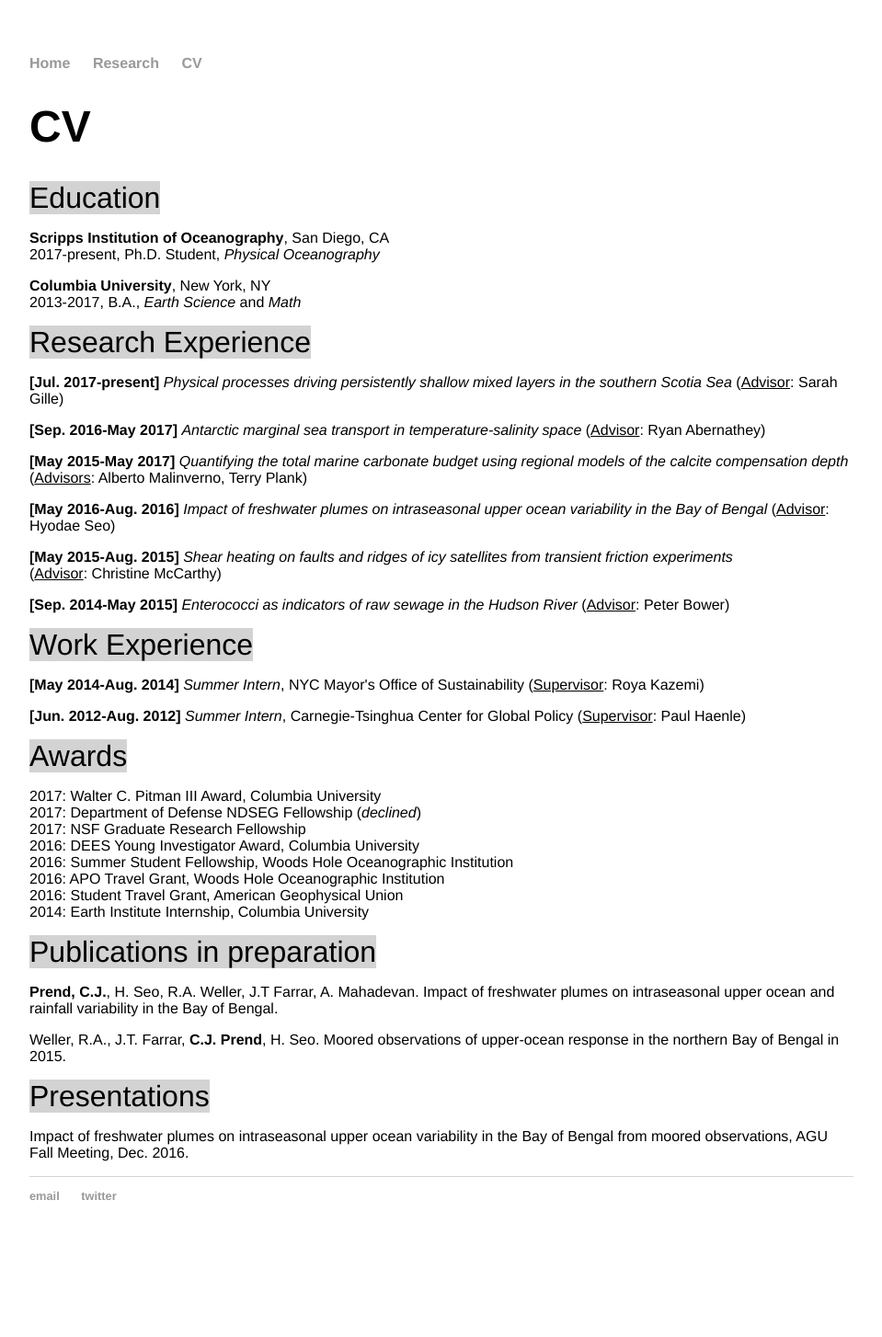
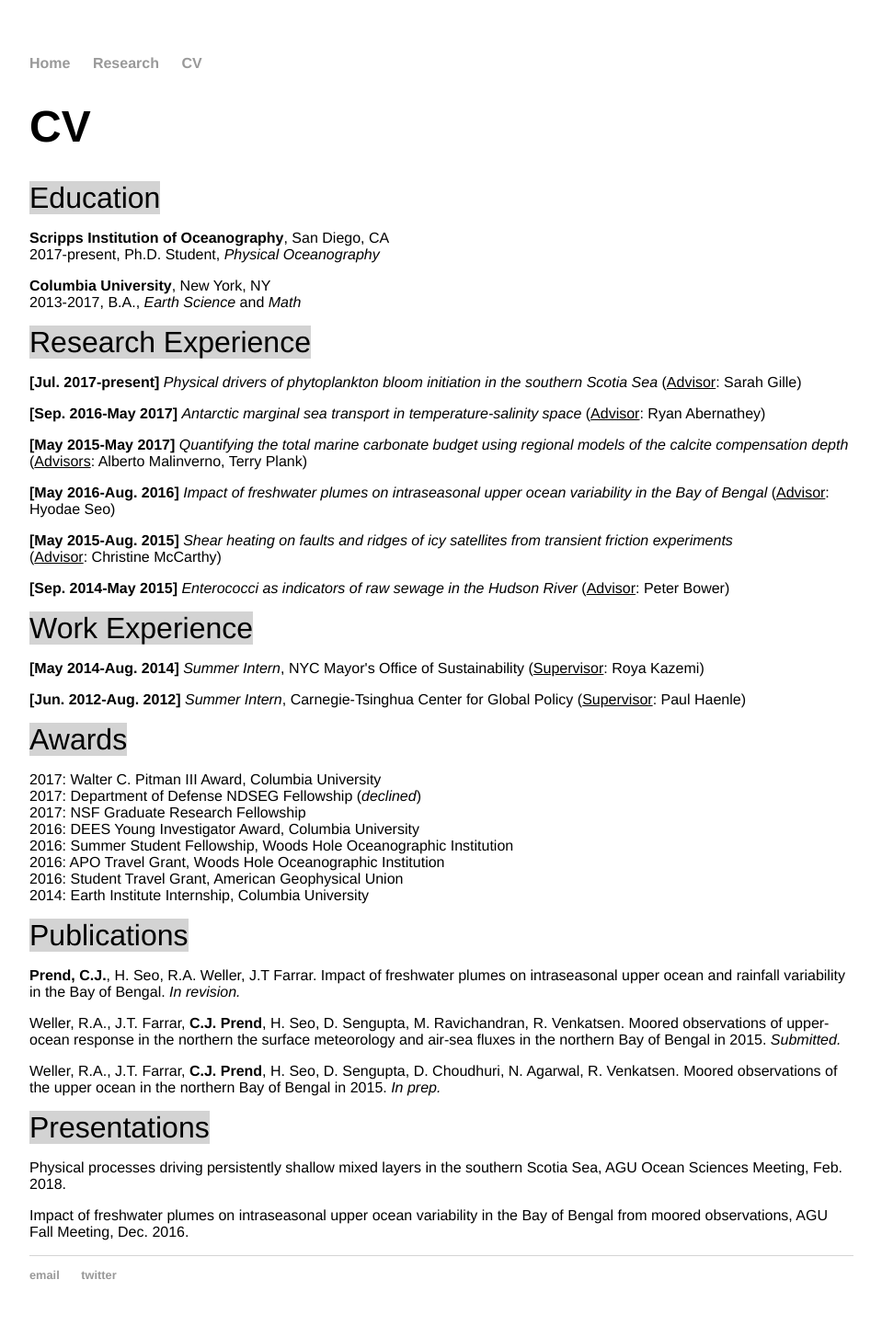
Before and after one commit to cprend/cprend.github.io, a Jekyll site: the page cv/index.html, which Jekyll copies as it is, in a window 1280 px wide. Shown: the whole page at 92% size, without its empty margins (160-1119 px from the left). Built offline with Jekyll 4.4.1, drawn with Linux system fonts in a browser that asks for light colours; before the commit the page ends 1368 px from its top, so only the background shows below that.

Commit message:
Update index.html

```diff
--- a/cv/index.html
+++ b/cv/index.html
@@ -23,7 +23,7 @@
 		<p><b>Columbia University</b>, New York, NY<br/>
 		2013-2017, B.A., <em>Earth Science</em> and <em>Math</em></p>
 		<p1>Research Experience</p1>
-		<p><b>[Jul. 2017-present]</b> <em>Physical processes driving persistently shallow mixed layers in the southern Scotia Sea</em> (<u>Advisor</u>: Sarah Gille)</p>
+		<p><b>[Jul. 2017-present]</b> <em>Physical drivers of phytoplankton bloom initiation in the southern Scotia Sea</em> (<u>Advisor</u>: Sarah Gille)</p>
 		<p><b>[Sep. 2016-May 2017]</b> <em>Antarctic marginal sea transport in temperature-salinity space</em> (<u>Advisor</u>: Ryan Abernathey)</p>
 		<p><b>[May 2015-May 2017]</b> <em>Quantifying the total marine carbonate budget using regional models of the calcite compensation
 			depth</em> (<u>Advisors</u>: Alberto Malinverno, Terry Plank)</p>
@@ -44,12 +44,16 @@
 		2016: APO Travel Grant, Woods Hole Oceanographic Institution<br/>
 		2016: Student Travel Grant, American Geophysical Union<br/>
 		2014: Earth Institute Internship, Columbia University</p>
-		<p1>Publications in preparation</p1>
-		<p><b>Prend, C.J.</b>, H. Seo, R.A. Weller, J.T Farrar, A. Mahadevan. Impact of freshwater plumes on intraseasonal
-		upper ocean and rainfall variability in the Bay of Bengal.</p>
-		<p>Weller, R.A., J.T. Farrar, <b>C.J. Prend</b>, H. Seo. Moored observations of upper-ocean response in the northern
-		Bay of Bengal in 2015.</p>
+		<p1>Publications</p1>
+		<p><b>Prend, C.J.</b>, H. Seo, R.A. Weller, J.T Farrar. Impact of freshwater plumes on intraseasonal
+		upper ocean and rainfall variability in the Bay of Bengal. <em>In revision.</em></p>
+		<p>Weller, R.A., J.T. Farrar, <b>C.J. Prend</b>, H. Seo, D. Sengupta, M. Ravichandran, R. Venkatsen. Moored observations of upper-ocean response in the northern
+		the surface meteorology and air-sea fluxes in the northern Bay of Bengal in 2015. <em>Submitted.</em></p>
+		<p>Weller, R.A., J.T. Farrar, <b>C.J. Prend</b>, H. Seo, D. Sengupta, D. Choudhuri, N. Agarwal, R. Venkatsen. Moored
+		observations of the upper ocean in the northern Bay of Bengal in 2015. <em>In prep.</em></p>
 		<p1>Presentations</p1>
+		<p>Physical processes driving persistently shallow mixed layers in the southern Scotia Sea,
+			AGU Ocean Sciences Meeting, Feb. 2018.</p>
 		<p>Impact of freshwater plumes on intraseasonal upper ocean variability in the Bay of Bengal from moored observations,
 			AGU Fall Meeting, Dec. 2016.</p>
 </div><!-- /.blurb -->
```
